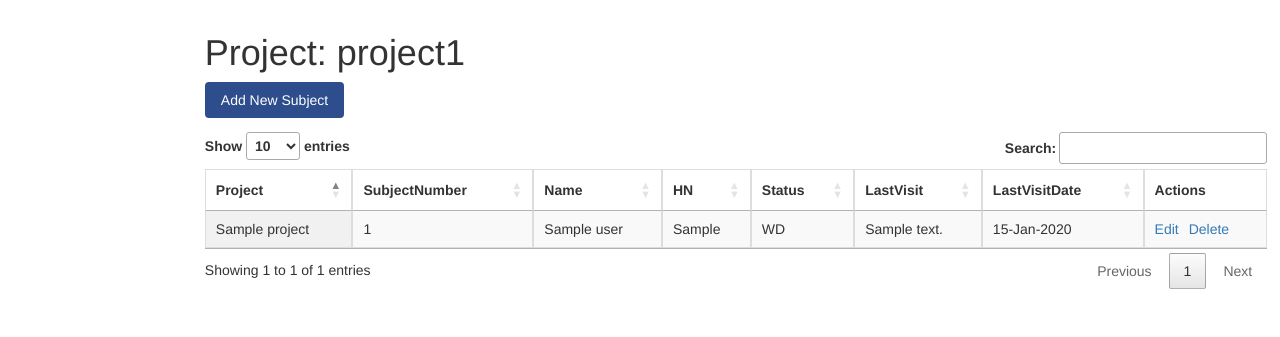
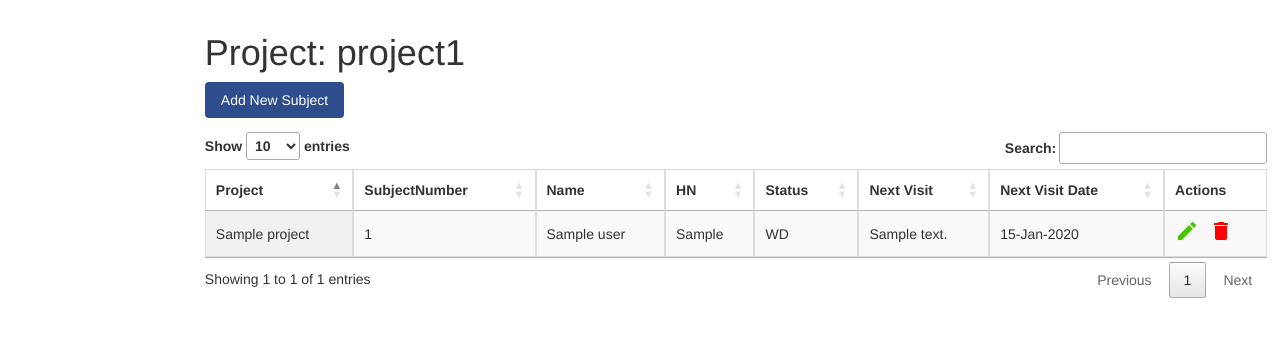
Before and after one commit to Thanakron1997/web_, a Flask app: template templates/project1.html in a window 1280 px wide. Shown: the top 337 px of the page. Run offline with Flask 3, Linux system fonts and the light colour scheme; the template is opened without the code that fills it: most values are stand-ins (such as "Sample title", 1, 10 or a date in 2020); some libraries are stand-ins or nearby versions.

Commit message:
update del btn

```diff
--- a/app.py
+++ b/app.py
@@ -184,13 +184,15 @@ def add_user(last_page):
         visit_dates = request.form.getlist('visitdate')
         next_visits = request.form.getlist('nextvisit')
         next_visit_dates = request.form.getlist('nextvisitDate')
+        notes_visits = request.form.getlist('notes')
         visit_data= []
-        for visit, visit_date, next_visit,next_visit_date in zip(visits, visit_dates, next_visits,next_visit_dates):
+        for visit, visit_date, next_visit,next_visit_date,note_visit in zip(visits, visit_dates, next_visits,next_visit_dates,notes_visits):
             visit_data.append({
                 'visit': visit,
         'visit_date': datetime.combine(datetime.strptime(visit_date, '%Y-%m-%d').date(), time.min),  # Convert to datetime
         'next_visit': next_visit,
-        'next_visit_date': datetime.combine(datetime.strptime(next_visit_date, '%Y-%m-%d').date(), time.min)  # Convert to datetime
+        'next_visit_date': "NA" if next_visit_date == "" else datetime.combine(datetime.strptime(next_visit_date, '%Y-%m-%d').date(), time.min),  # Convert to datetime
+        'notes':note_visit,
             })
         db = funcMongoDB()
         db.connect_mongodb()
@@ -235,13 +237,15 @@ def edit_user(user_id,last_page):
         next_visit_dates = request.form.getlist('nextvisitDate')
         phoneCalls = request.form.getlist('PhoneCall')
         phoneCallDates = request.form.getlist('PhoneCallDate')
+        notes_visits = request.form.getlist('notes')
         visit_data= []
-        for visit, visit_date, next_visit,next_visit_date in zip(visits, visit_dates, next_visits,next_visit_dates):
+        for visit, visit_date, next_visit,next_visit_date,note_visit in zip(visits, visit_dates, next_visits,next_visit_dates,notes_visits):
             visit_data.append({
-                'visit': visit,
+        'visit': visit,
         'visit_date': datetime.combine(datetime.strptime(visit_date, '%Y-%m-%d').date(), time.min),  # Convert to datetime
         'next_visit': next_visit,
-        'next_visit_date': datetime.combine(datetime.strptime(next_visit_date, '%Y-%m-%d').date(), time.min)  # Convert to datetime
+        'next_visit_date': "NA" if next_visit_date == "" else datetime.combine(datetime.strptime(next_visit_date, '%Y-%m-%d').date(), time.min),  # Convert to datetime
+        'notes':note_visit,
             })
         PhoneCallData = []
         for PhoneCall, phoneCallDate in zip(phoneCalls, phoneCallDates):
@@ -267,4 +271,4 @@ def delete_user(user_id,last_page):
     return redirect(url_for(last_page))
 
 if __name__ == '__main__':
-    app.run(debug=True)  # Set to False in production
+    app.run(host='0.0.0.0',port="8088",debug=True)  # Set to False in production
--- a/static/css/tables.css
+++ b/static/css/tables.css
@@ -13,3 +13,15 @@
   }
 table { width: 100%; border-collapse: collapse; }
 th, td { border: 1px solid #ddd; padding: 8px; text-align: left; }
+
+.btnDelTable{
+  font-size: 10px;
+  color: red;
+  cursor: pointer;
+}
+
+.btneditTable{
+  font-size: 10px;
+  color: rgb(71, 195, 0);
+  cursor: pointer;
+}
--- a/templates/add.html
+++ b/templates/add.html
@@ -1,6 +1,7 @@
 {% extends "base.html" %}
 {% block content %}
 <link rel="stylesheet" type="text/css" href="{{ url_for('static', filename='css/add.css') }}">
+<link href="https://fonts.googleapis.com/icon?family=Material+Icons" rel="stylesheet">
 <script src="{{url_for('static', filename='js/edit.js')}}"></script>
     <h1>Add New Subject</h1>
     <form method="POST">
--- a/templates/project1.html
+++ b/templates/project1.html
@@ -3,6 +3,7 @@
 {% set last_page = 'project1' %}
     <link rel="stylesheet" href="https://cdn.datatables.net/2.1.8/css/dataTables.dataTables.css" />
     <link rel="stylesheet" type="text/css" href="{{ url_for('static', filename='css/tables.css') }}">
+    <link href="https://fonts.googleapis.com/icon?family=Material+Icons" rel="stylesheet">
     <h1>Project: {{last_page}}</h1>
     <a href="{{ url_for('add_user',last_page=last_page) }}" class="add-user-btn">Add New Subject</a>
     <table id="userTable" class="display">
@@ -14,8 +15,8 @@
                 <th>Name</th>
                 <th>HN</th>
                 <th>Status</th>
-                <th>LastVisit</th>
-                <th>LastVisitDate</th>
+                <th>Next Visit</th>
+                <th>Next Visit Date</th>
                 <th>Actions</th>
             </tr>
         </thead>
@@ -30,8 +31,10 @@
                 <td>{{ user.nextVisit }}</td>
                 <td>{{ user.nextVisitDate.strftime('%d-%b-%Y') if user.nextVisitDate != 'NA' else user.nextVisitDate }}</td>
                 <td class="actions">
-                    <a href="{{ url_for('edit_user', user_id=user._id, last_page=last_page) }}">Edit</a>
-                    <a href="{{ url_for('delete_user', user_id=user._id,last_page=last_page) }}" onclick="return confirm('Are you sure?');">Delete</a>
+                    <a href="{{ url_for('edit_user', user_id=user._id, last_page=last_page) }}"><i class="material-icons btneditTable">edit</i></a>
+                    <!-- <a href="{{ url_for('edit_user', user_id=user._id, last_page=last_page) }}">Edit</a> -->
+                    <a href="{{ url_for('delete_user', user_id=user._id,last_page=last_page) }}" onclick="return confirm('Are you sure?');"><i class="material-icons btnDelTable">delete</i></a>
+                    <!-- <a href="{{ url_for('delete_user', user_id=user._id,last_page=last_page) }}" onclick="return confirm('Are you sure?');">Delete</a> -->
                 </td>
             </tr>
             {% endfor %}
```
Also changed, not shown: func/function.py (+17 -4 lines), static/css/edit.css (+28 -0 lines), static/js/edit.js (+18 -1 lines), templates/edit.html (+15 -4 lines), templates/search.html (+8 -4 lines).
